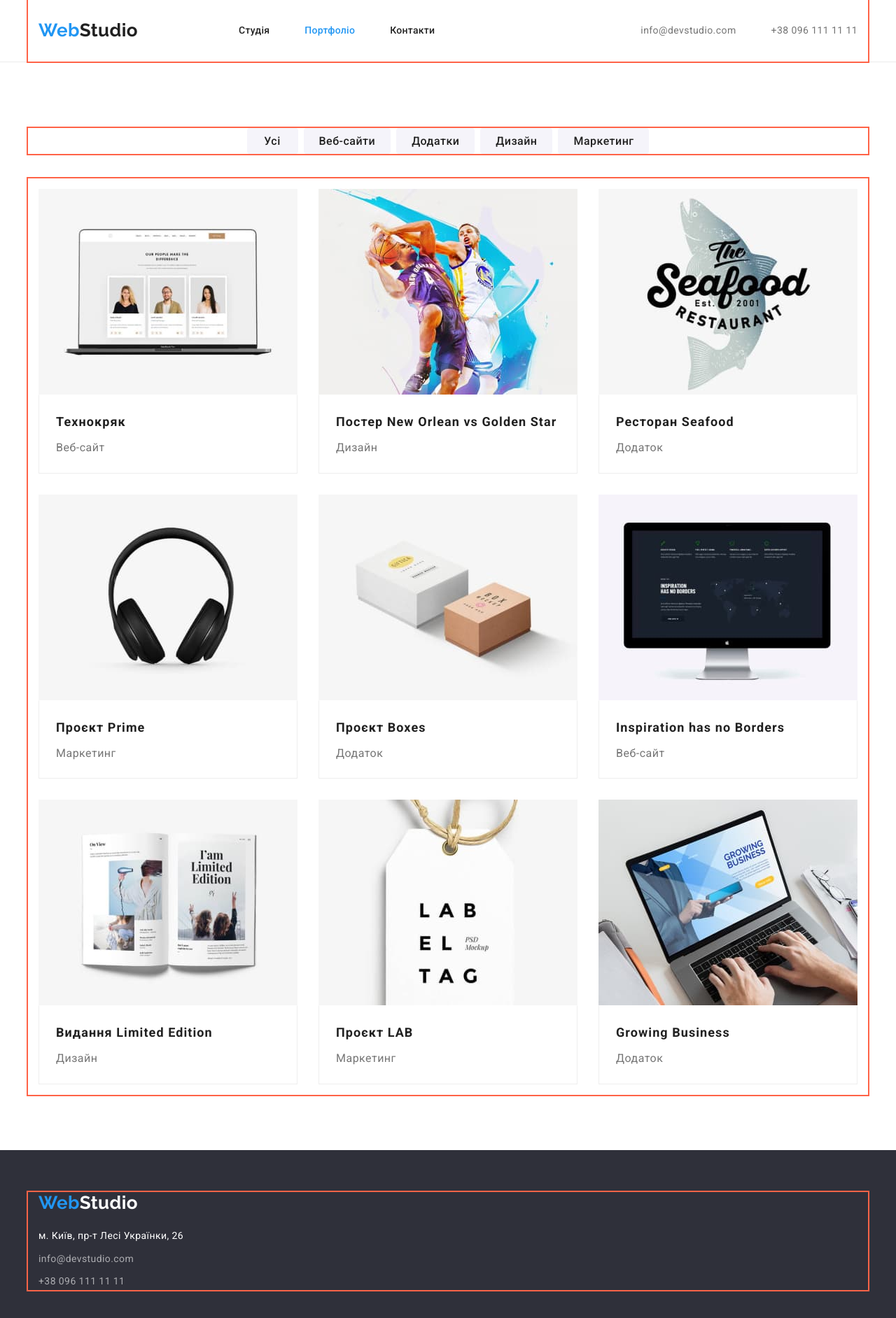
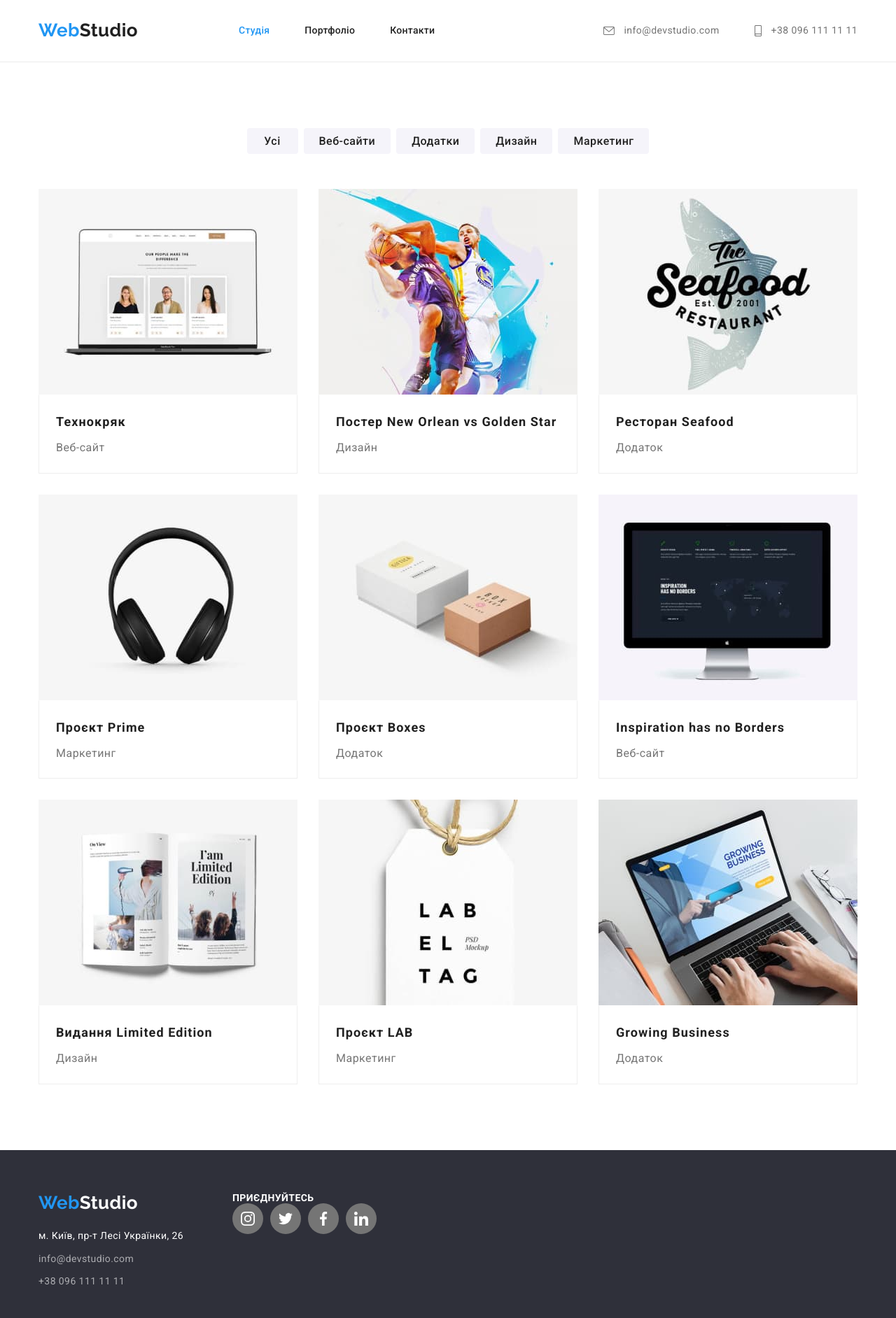
Before and after one commit to Serj122/goit-markup-hw-04, a plain HTML site: page portfolio.html in a window 1280 px wide. Shown: the whole page at 70% size. Drawn offline with nearby package versions, Linux system fonts and the light colour scheme.

Commit message:
add svg portfolio

```diff
--- a/css/styles.css
+++ b/css/styles.css
@@ -52,7 +52,7 @@ ul {
   width: 1200px;
   padding-left: 15px;
   padding-right: 15px;
-  outline: 2px solid tomato;
+  /* outline: 2px solid tomato; */
 }
 
 .section {
@@ -414,21 +414,20 @@ header {
 
 .clients-icon {
   margin: auto;
- }
+}
 
 .clients-list:last-child {
   margin-right: 0px;
 }
 
-.clients-item:hover,
-.clients-item:focus {
+.clients-list:hover,
+.clients-list:focus {
+  border: 1px solid var(--primary-accent-color);
+}
+
+.clients-list:hover .clients-item,
+.clients-list:focus .clients-item {
   fill: var(--primary-accent-color);
-
-  }
-
-.clients-item:hover .clients-list,
-.clients-item:focus .clients-list {
-  border-color: var(--primary-accent-color);
 }
 
 /* Футер */
@@ -439,6 +438,41 @@ header {
 
   padding-top: 60px;
   padding-bottom: 60px;
+}
+
+.footer .container {
+  display: flex;
+}
+
+.thubr-addres {
+  margin-right: 70px;
+}
+
+.join-title {
+  font-weight: 700;
+  font-size: 14px;
+  line-height: 16px;
+  letter-spacing: 0.03em;
+  text-transform: uppercase;
+
+  color: #ffffff;
+}
+
+.join-up .social-item {
+  fill: var(--secondary-accent-color);
+  background-color: var(--primary-text-color);
+  border-radius: 50%;
+}
+
+.social-item:hover,
+.social-item:focus {
+  background-color: var(--primary-accent-color);
+  border-radius: 50%;
+}
+
+.social-item:hover .social-icon,
+.social-item:focus .social-icon {
+  fill: var(--secondary-accent-color);
 }
 
 .footer .logo {
@@ -535,6 +569,12 @@ header {
   margin: 15px;
 }
 
+.project-item:hover,
+.project-item:focus {
+  box-shadow: 0px 1px 1px rgba(0, 0, 0, 0.12), 0px 4px 4px rgba(0, 0, 0, 0.06),
+    1px 4px 6px rgba(0, 0, 0, 0.16);
+}
+
 .title-text {
   padding: 20px 24px;
   border: 1px solid #eeeeee;
--- a/portfolio.html
+++ b/portfolio.html
@@ -28,10 +28,10 @@
               >
             </li>
             <li>
-              <a href="./index.html" class="link">Студія</a>
+              <a href="./index.html" class="primary link">Студія</a>
             </li>
             <li>
-              <a href="./portfolio.html" class="primary link">Портфоліо</a>
+              <a href="./portfolio.html" class="link">Портфоліо</a>
             </li>
             <li>
               <a href="" class="link">Контакти</a>
@@ -40,12 +40,20 @@
         </nav>
         <ul class="list">
           <li>
-            <a href="mailto:info@devstudio.com" class="contact"
-              >info@devstudio.com</a
+            <a href="mailto:info@devstudio.com" class="contact">
+              <svg class="contact-icon" width="16" height="12">
+                <use href="./images/sprite.svg#icon-envelope"></use>
+              </svg>
+              info@devstudio.com</a
             >
           </li>
           <li>
-            <a href="tel:+380961111111" class="contact">+38 096 111 11 11</a>
+            <a href="tel:+380961111111" class="contact">
+              <svg class="contact-icon" width="10" height="16">
+                <use href="./images/sprite.svg#icon-smartphone"></use>
+              </svg>
+              +38 096 111 11 11</a
+            >
           </li>
         </ul>
       </div>
@@ -221,6 +229,7 @@
     </main>
     <footer class="footer">
       <div class="container">
+        <div class="thubr-addres">
           <a href="./index.html" class="logo"
             ><span class="logo-element">Web</span>Studio</a
           >
@@ -233,11 +242,45 @@
                 >
               </li>
               <li class="address-item">
-              <a href="tel:+380961111111" class="contact">+38 096 111 11 11</a>
+                <a href="tel:+380961111111" class="contact"
+                  >+38 096 111 11 11</a
+                >
               </li>
             </ul>
           </address>
         </div>
+        <div class="join-up">
+          <h3 class="join-title">приєднуйтесь</h3>
+          <div class="social">
+            <ul class="social-links">
+              <li class="social-list">
+                <a class="social-item" href="https://www.instagram.com/"
+                  ><svg class="social-icon" width="20" height="20">
+                    <use href="./images/sprite.svg#icon-instagram"></use></svg
+                ></a>
+              </li>
+              <li class="social-list">
+                <a class="social-item" href="https://twitter.com/"
+                  ><svg class="social-icon" width="20" height="20">
+                    <use href="./images/sprite.svg#icon-twitter"></use></svg
+                ></a>
+              </li>
+              <li class="social-list">
+                <a class="social-item" href="https://www.facebook.com/"
+                  ><svg class="social-icon" width="20" height="20">
+                    <use href="./images/sprite.svg#icon-facebook"></use></svg
+                ></a>
+              </li>
+              <li class="social-list">
+                <a class="social-item" href="https://www.linkedin.com/"
+                  ><svg class="social-icon" width="20" height="20">
+                    <use href="./images/sprite.svg#icon-linkedin"></use></svg
+                ></a>
+              </li>
+            </ul>
+          </div>
+        </div>
+      </div>
     </footer>
   </body>
 </html>
```
Also changed, not shown: index.html (+36 -1 lines). Lines whose indentation alone changed are shown as unchanged.
